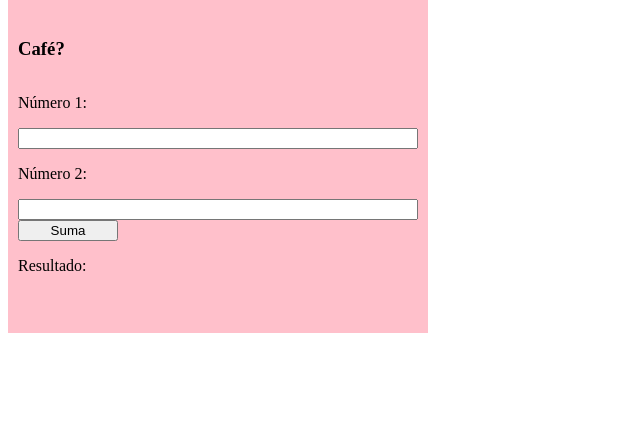
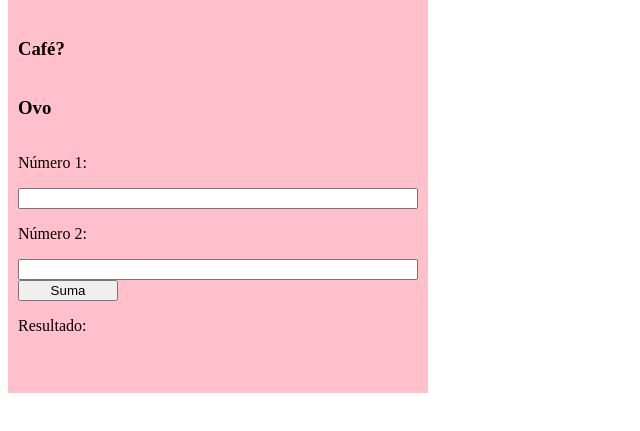
Before and after one commit to aibvera/Test1, a plain HTML site: page index.html in a window 1280 px wide. Shown: the part 79-510 px from the top of the page, without its empty margins (0-640 px from the left). Drawn offline with Linux system fonts and the light colour scheme.

Commit message:
agregué un h3 que dice Ovo

```diff
--- a/index.html
+++ b/index.html
@@ -11,6 +11,7 @@
     <div class="wrapper">
         <h1>Sumemos dos números</h1>
         <h3>Café?</h3>
+        <h3>Ovo</h3>
         <p>Número 1:</p>
         <input type="number" id="n1">
         <p>Número 2:</p>
```
